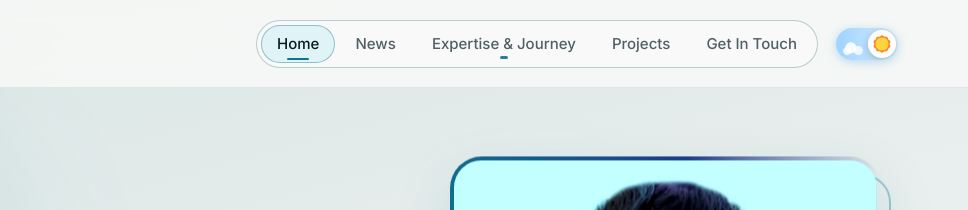
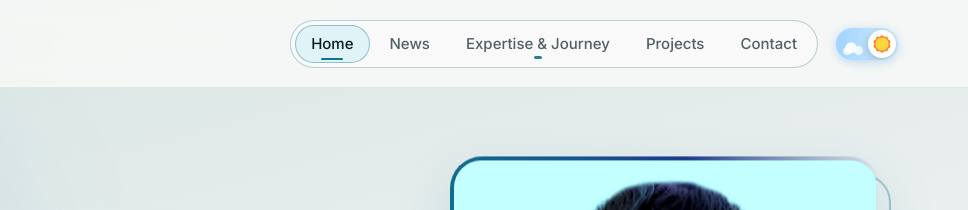
Before and after one commit to sabbir-330/sabbir-330.github.io, a plain HTML site: page index.html in a window 1280 px wide. Shown: the top 210 px of the page, 312-1280 px from the left. Drawn offline with Linux system fonts and the light colour scheme; no server answers; animation ran at ten frames a second.

Commit message:
Restore Contact label and eyebrow
Co-Authored-By: Claude Sonnet 5.5 <noreply@anthropic.com>
Claude-Session: https://claude.ai/code/session_01HAnD8FqhisTCvkuCQy5uHk

```diff
--- a/data.json
+++ b/data.json
@@ -63,7 +63,7 @@
       "href": "#projects"
     },
     {
-      "label": "Get In Touch",
+      "label": "Contact",
       "href": "#contact"
     }
   ],
--- a/index.html
+++ b/index.html
@@ -141,7 +141,7 @@
   <!-- ================= CONTACT ================= -->
   <section id="contact" class="section">
     <div class="container">
-      <header class="sec-head"><h2 id="ctTitle">Get In Touch</h2><p id="ctSub"></p></header>
+      <header class="sec-head"><p class="sec-eyebrow">CONTACT</p><h2 id="ctTitle">Get In Touch</h2><p id="ctSub"></p></header>
       <div class="contact-grid">
         <div class="contact-card" id="contactCard"></div>
         <form class="contact-form" id="contactForm" novalidate>
```
